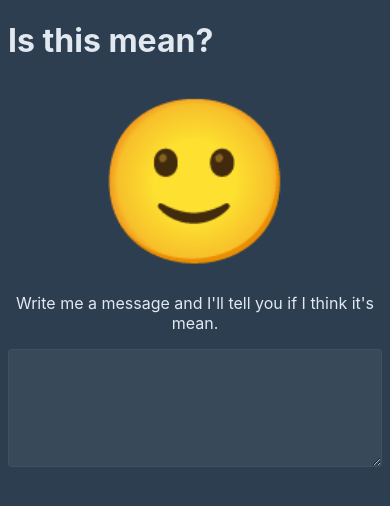
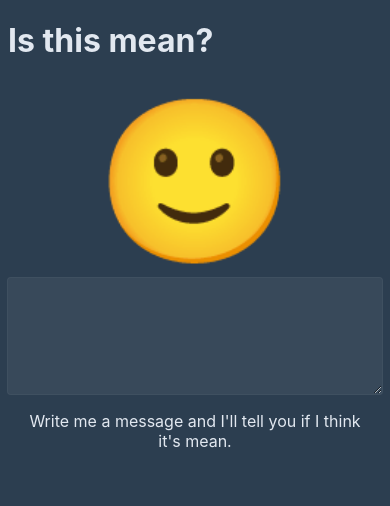
Before and after one commit to shadskii/isthismean, a Vue app: page / in a window 390 px wide. Shown: the top 506 px of the page. Built offline with nearby package versions, Linux system fonts and the light colour scheme.

Commit message:
Fix text field width on mobile

```diff
--- a/src/components/text-sentiment.vue
+++ b/src/components/text-sentiment.vue
@@ -61,8 +61,8 @@ const emoji = computed(() => {
       <div class="badge-container">
         <span v-for="badge in badges" :key="badge" class="badge">{{ badge }}</span>
       </div>
+      <textarea class="text-input" v-model="message" rows="5" />
       <p>Write me a message and I'll tell you if I think it's mean.</p>
-      <textarea v-model="message" rows="5" cols="33" />
     </div>
   </div>
 </template>
@@ -72,6 +72,10 @@ const emoji = computed(() => {
   display: flex;
   flex-direction: column;
   text-align: center;
+  align-items: center;
+  max-width: 40rem;
+  margin: 0 auto;
+  padding: 0 1rem;
 }
 .emoji {
   font-size: 10rem;
@@ -89,9 +93,9 @@ const emoji = computed(() => {
   border-radius: 0.25rem;
   background-color: #e2e8f029;
 }
-textarea {
+.text-input {
+  flex: 1;
   display: flex;
-  -webkit-box-align: center;
   align-items: center;
   transition: all 0.2s ease 0s;
   outline: none;
@@ -105,8 +109,9 @@ textarea {
   background-color: rgba(255, 255, 255, 0.06);
   color: var(--font-color);
   font-family: inherit;
+  width: 100%;
 }
-textarea:focus {
+.text-input:focus {
   border-color: white;
 }
 </style>
```
